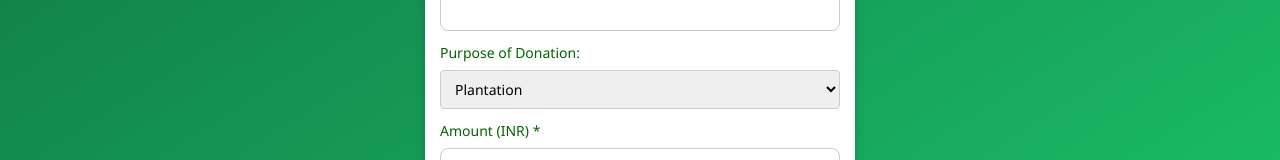
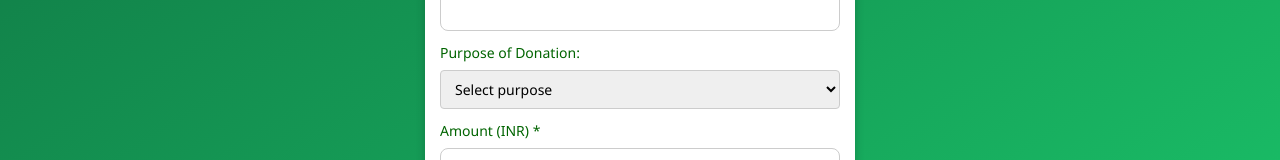
Before and after one commit to hitenj/SSNclient, a React (Create React App) app: page /donate in a window 1280 px wide. Shown: the part 467-627 px from the top of the page. Built offline with nearby package versions, Linux system fonts and the light colour scheme.

Commit message:
purpose prefilled

```diff
--- a/src/components/Donation.jsx
+++ b/src/components/Donation.jsx
@@ -53,7 +53,7 @@ function Donation() {
               razorpay_order_id: paymentResponse.razorpay_order_id,
               razorpay_payment_id: paymentResponse.razorpay_payment_id,
               razorpay_signature: paymentResponse.razorpay_signature,
-              donorDetails: formData
+              donorDetails: formData,
             }
           );
 
@@ -121,8 +121,13 @@ function Donation() {
             value={formData.purpose}
             onChange={handleChange}
             required
-            readOnly={!!location.state?.prefilledPurpose}
+            disabled={!!location.state?.prefilledPurpose} // prevents opening
           >
+            {!location.state?.prefilledPurpose && (
+              <option value="" disabled hidden>
+                Select purpose
+              </option>
+            )}
             <optgroup label="Corpus">
               <option value="Corpus - Plantation">Plantation</option>
               <option value="Corpus - Medical Aid">Medical Aid</option>
```
